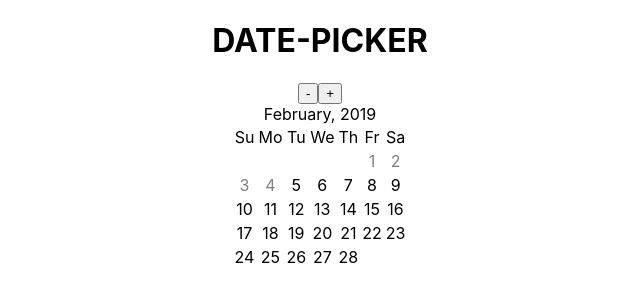
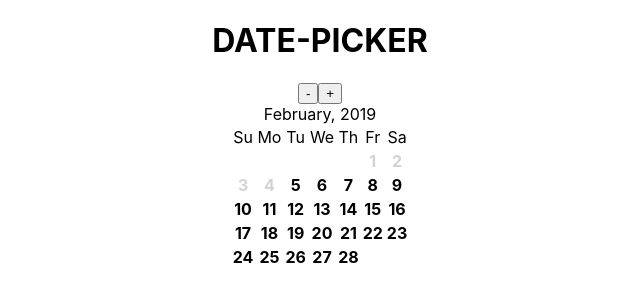
Before and after one commit to backuardo/react-date-picker, a React (Create React App) app: page / in a window 1280 px wide. Shown: the top 302 px of the page, without its empty margins (320-960 px from the left). Built offline with nearby package versions, Linux system fonts and the light colour scheme.

Commit message:
styling logic done for now

```diff
--- a/src/components/DatePicker.js
+++ b/src/components/DatePicker.js
@@ -4,14 +4,13 @@ import getWeeklyData from "../lib/getWeeklyData";
 import { MONTHS, DAYS } from "../constants";
 import "./DatePicker.css";
 
-// TODO: track which <td> the mouse is on to style the range
-
 class DatePicker extends Component {
   state = {
     start: null, // selected start date
     end: null, // selected end date
     now: new Date(), // current date
-    sel: new Date() // user's selected timeframe, offset from `now`
+    sel: new Date(), // user's selected timeframe, offset from `now`
+    hov: null // hovering date
   };
 
   // diff is the change in month -- should either be 1 or -1 ¯\_(ツ)_/¯
@@ -20,45 +19,66 @@ class DatePicker extends Component {
     const currSelMonth = this.state.sel.getMonth();
     newSel.setMonth(currSelMonth + diff);
     this.setState({ sel: newSel });
-
-    console.log(getWeeklyData(this.state.sel));
   };
 
   // set start and end time
-  // TODO: make sure start < end
   updateStartOrEnd = day => {
     const month = this.state.sel.getMonth();
     const year = this.state.sel.getFullYear();
     const date = new Date(year, month, day);
 
+    // check if date is in the past
+    if (date < this.state.now) {
+      return;
+    }
+
     // check if we should set start or end date
     if (!this.state.start || (this.state.start && this.state.end)) {
       this.setState({ start: date, end: null });
+    } else if (this.state.start && date < this.state.start) {
+      this.setState({ start: date });
     } else {
       this.setState({ end: date });
     }
   };
 
-  // get style for date
-  // TODO: handle "in range"
+  // update hovering date
+  updateHov = day => {
+    const month = this.state.sel.getMonth();
+    const year = this.state.sel.getFullYear();
+    const date = new Date(year, month, day);
+
+    // check if date is in the past
+    if (date < this.state.now) {
+      return;
+    }
+
+    this.setState({ hov: date });
+  };
+
+  // get className for given day
   getDateStyle = day => {
     const date = new Date(
       this.state.sel.getFullYear(),
       this.state.sel.getMonth(),
       day
     );
+    const dateTime = date.getTime();
+    const hovTime = this.state.hov && this.state.hov.getTime();
+    const startTime = this.state.start && this.state.start.getTime();
+    const endTime = this.state.end && this.state.end.getTime();
 
-    if (this.state.start && date.getTime() === this.state.start.getTime()) {
-      return "selected";
+    if (dateTime === startTime || dateTime === endTime) {
+      return "selected"; // selected start or end dates
+    } else if (startTime < dateTime && dateTime < endTime) {
+      return "range"; // between start and end dates
+    } else if (date < this.state.now) {
+      return "past"; // invalid selection
+    } else if (startTime && startTime < dateTime && dateTime < hovTime) {
+      return "range"; // between start and hover dates
+    } else {
+      return "";
     }
-    if (this.state.end && date.getTime() === this.state.end.getTime()) {
-      return "selected";
-    }
-    if (date < this.state.now) {
-      return "past";
-    }
-
-    return "";
   };
 
   render() {
@@ -86,6 +106,7 @@ class DatePicker extends Component {
                     key={i}
                     day={day[1]}
                     selectDate={this.updateStartOrEnd}
+                    hovering={this.updateHov}
                     status={this.getDateStyle(day[1])}
                   />
                 ))}
--- a/src/components/Day.css
+++ b/src/components/Day.css
@@ -1,7 +1,21 @@
 .past {
-  color: grey;
+  color: lightgrey;
+}
+
+.range {
+  color: blue;
+  background-color: lightblue;
 }
 
 .selected {
   color: blue;
+  background-color: lightblue;
 }
+
+span {
+  font-weight: bold;
+}
+
+span:hover {
+  cursor: pointer;
+}
--- a/src/components/Day.js
+++ b/src/components/Day.js
@@ -4,7 +4,10 @@ import "./Day.css";
 class Day extends Component {
   render() {
     return (
-      <td onClick={e => this.props.selectDate(this.props.day)}>
+      <td
+        onClick={e => this.props.selectDate(this.props.day)}
+        onMouseOver={e => this.props.hovering(this.props.day)}
+      >
         <span className={this.props.status}>{this.props.day}</span>
       </td>
     );
```
